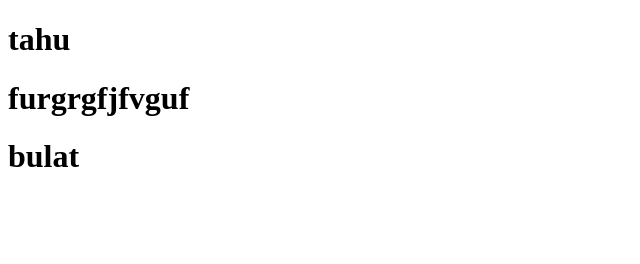
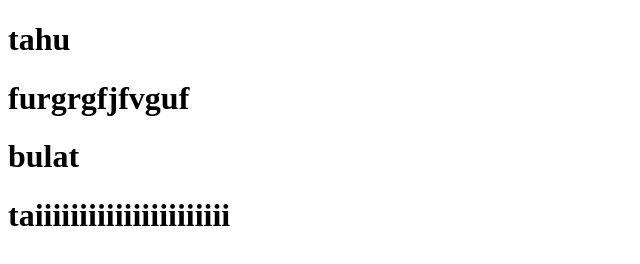
Before and after one commit to ikhwansyh/github2, a plain HTML site: page index.html in a window 1280 px wide. Shown: the whole page, without its empty margins (0-640 px from the left). Drawn offline with Linux system fonts and the light colour scheme.

Commit message:
prubahan

```diff
--- a/index.html
+++ b/index.html
@@ -9,5 +9,6 @@
     <h1>tahu</h1>
     <h1>furgrgfjfvguf</h1>
     <h1>bulat</h1>
+    <h1>taiiiiiiiiiiiiiiiiiiiiii</h1>
 </body>
 </html>
```
